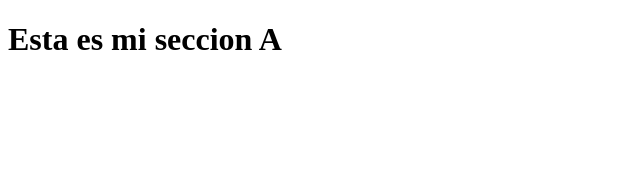
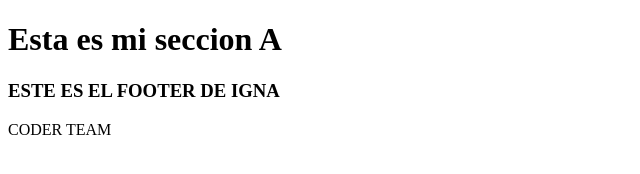
Before and after one commit to Coderhouse57655/ColabRepo, a plain HTML site: page pages/seccion_a.html in a window 1280 px wide. Shown: the whole page, without its empty margins (0-640 px from the left). Drawn offline with Linux system fonts and the light colour scheme.

Commit message:
nuevo footer

```diff
--- a/pages/seccion_a.html
+++ b/pages/seccion_a.html
@@ -9,5 +9,9 @@
   <main>
     <h1>Esta es mi seccion A</h1>
   </main>
+  <footer>
+    <h3>ESTE ES EL FOOTER DE IGNA</h3>
+    <p>CODER TEAM</p>
+  </footer>
 </body>
 </html>
```
Also changed, not shown: index.html (+2 -1 lines).
